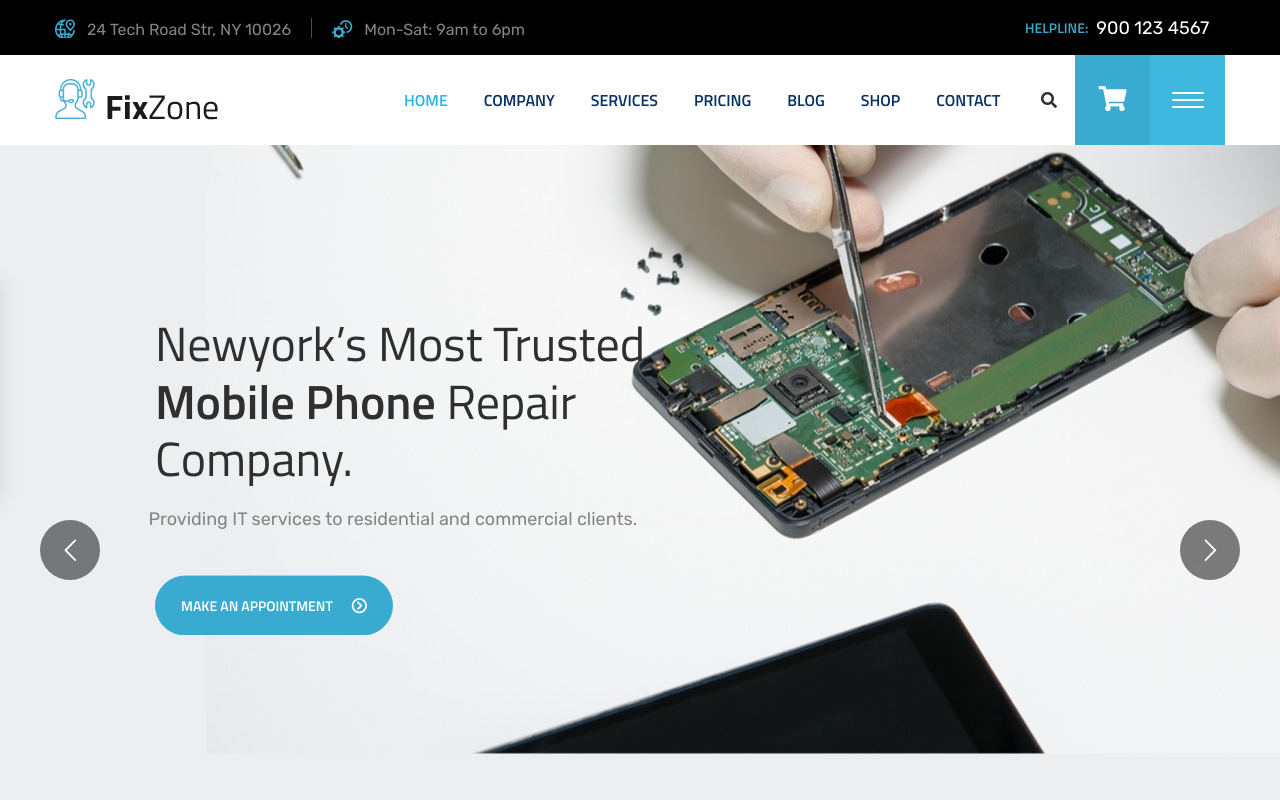
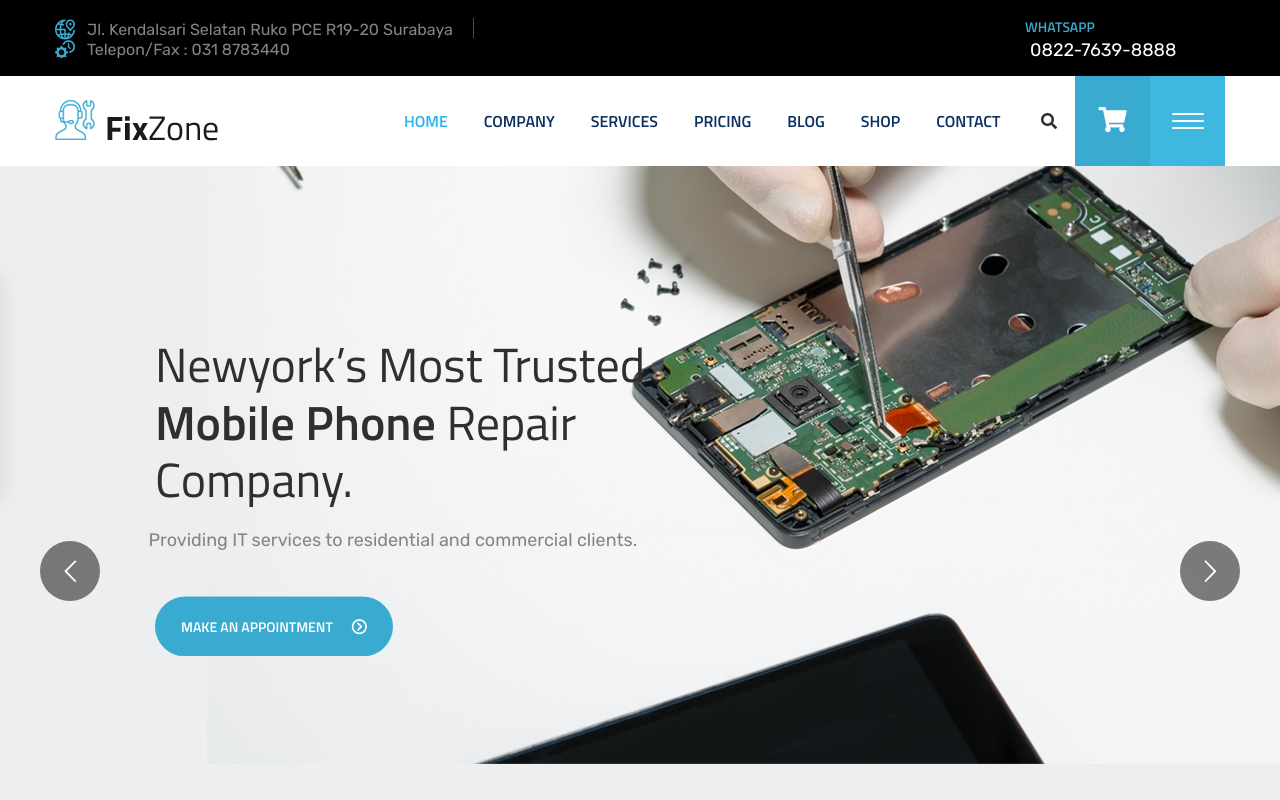
Before and after one commit to brehehe/pju, a plain HTML site: page index.html in a window 1280 px wide. Shown: the top 800 px of the page. Drawn offline with Linux system fonts and the light colour scheme; some packages are replaced by stand-ins of ours; a web font is replaced by a local one.

Commit message:
no message

```diff
--- a/index.html
+++ b/index.html
@@ -2,7 +2,7 @@
 <html lang="en">
 <head>
 	<meta charset="UTF-8">
-	<title>Home Three || FixZone || Responsive HTML 5 Template</title>
+	<title>PT. SURYA ENERGY INDONESIA GROUP</title>
 
 	<!-- responsive meta -->
 	<meta name="viewport" content="width=device-width, initial-scale=1">
@@ -44,13 +44,13 @@
                 <div class="top-bar style3 clearfix">
                     <div class="top-left float-left">
                         <ul>
-                            <li><span class="flaticon-global"></span>24 Tech Road Str, NY 10026</li>
-                            <li><span class="flaticon-clock"></span>Mon-Sat: 9am to 6pm</li>
+                            <li><span class="flaticon-global"></span>Jl. Kendalsari Selatan Ruko PCE R19-20 Surabaya</li>
+                            <li><span class="flaticon-clock"></span>Telepon/Fax : 031 8783440</li>
                         </ul>
                     </div>
                     <div class="top-right float-right">
                         <div class="help-line">
-                            <p>Helpline: <a href="index-3.html#">900 123 4567</a></p>
+                            <p>Whatsapp <a href="https://api.whatsapp.com/send?phone=6282276398888&text=Halo%20Surendo">0822-7639-8888</a></p>
                         </div>
                     </div>
                 </div>
```
